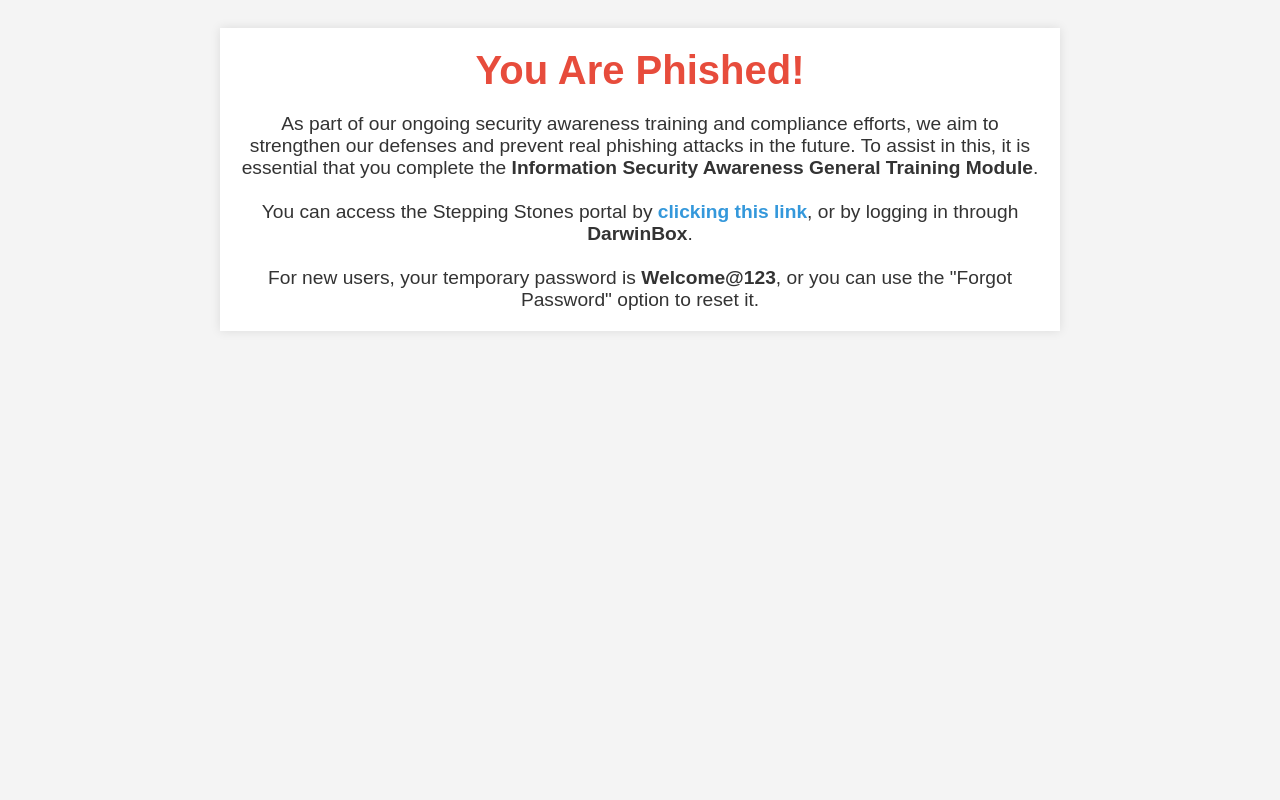
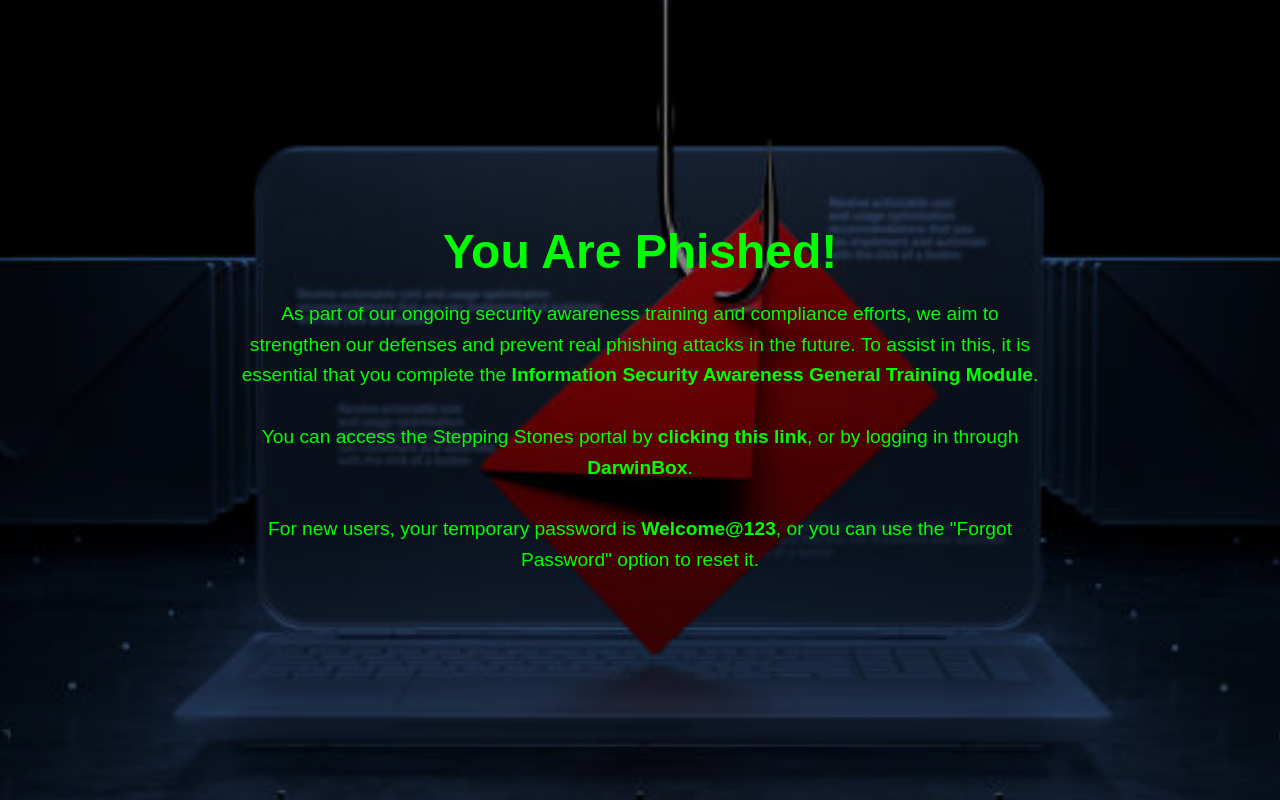
Before and after one commit to yash2092/bigbasket2, a plain HTML site: page index.html in a window 1280 px wide. Drawn offline with Linux system fonts and the light colour scheme.

Commit message:
Update index.html

```diff
--- a/index.html
+++ b/index.html
@@ -6,36 +6,52 @@
     <title>Security Awareness Training</title>
     <style>
         body {
+            margin: 0;
+            padding: 0;
             font-family: Arial, sans-serif;
-            background-color: #f4f4f4;
-            color: #333;
+            background-color: #000;
+            color: #0f0;
             text-align: center;
-            padding: 20px;
+            height: 100vh;
         }
         .container {
+            position: absolute;
+            top: 50%;
+            left: 50%;
+            transform: translate(-50%, -50%);
+            width: 90%;
             max-width: 800px;
-            margin: 0 auto;
-            padding: 20px;
-            background-color: #fff;
-            box-shadow: 0 0 10px rgba(0, 0, 0, 0.1);
         }
         .headline {
-            font-size: 2.5em;
+            font-size: 3em;
             font-weight: bold;
-            color: #e74c3c;
         }
         .subheadline {
             font-size: 1.2em;
             margin-top: 20px;
+            line-height: 1.6;
         }
         .link {
-            color: #3498db;
+            color: #0f0;
             text-decoration: none;
             font-weight: bold;
+        }
+        .background-image {
+            position: absolute;
+            top: 0;
+            left: 0;
+            width: 100%;
+            height: 100%;
+            z-index: -1;
+            background-image: url('background.jpg');
+            background-size: cover;
+            background-position: center;
+            opacity: 0.5;
         }
     </style>
 </head>
 <body>
+    <div class="background-image"></div>
     <div class="container">
         <div class="headline">You Are Phished!</div>
         <div class="subheadline">
```
